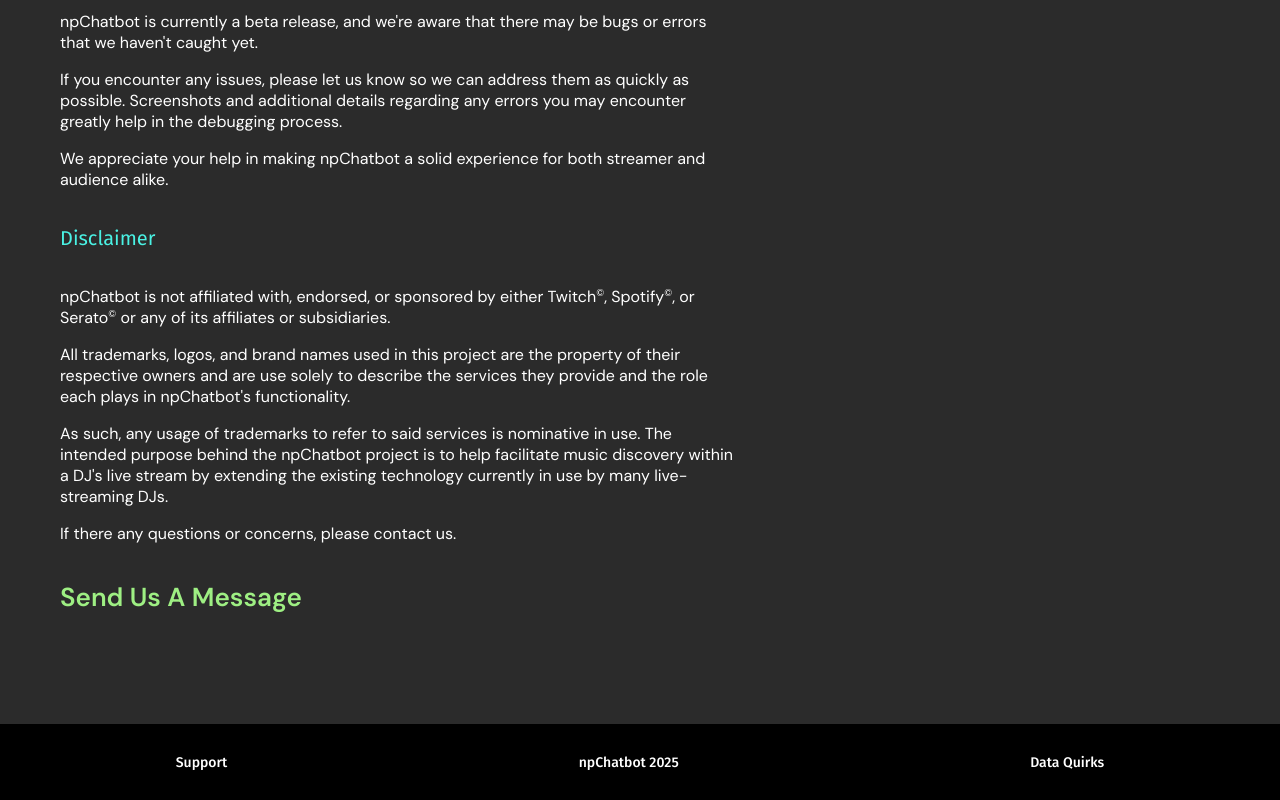
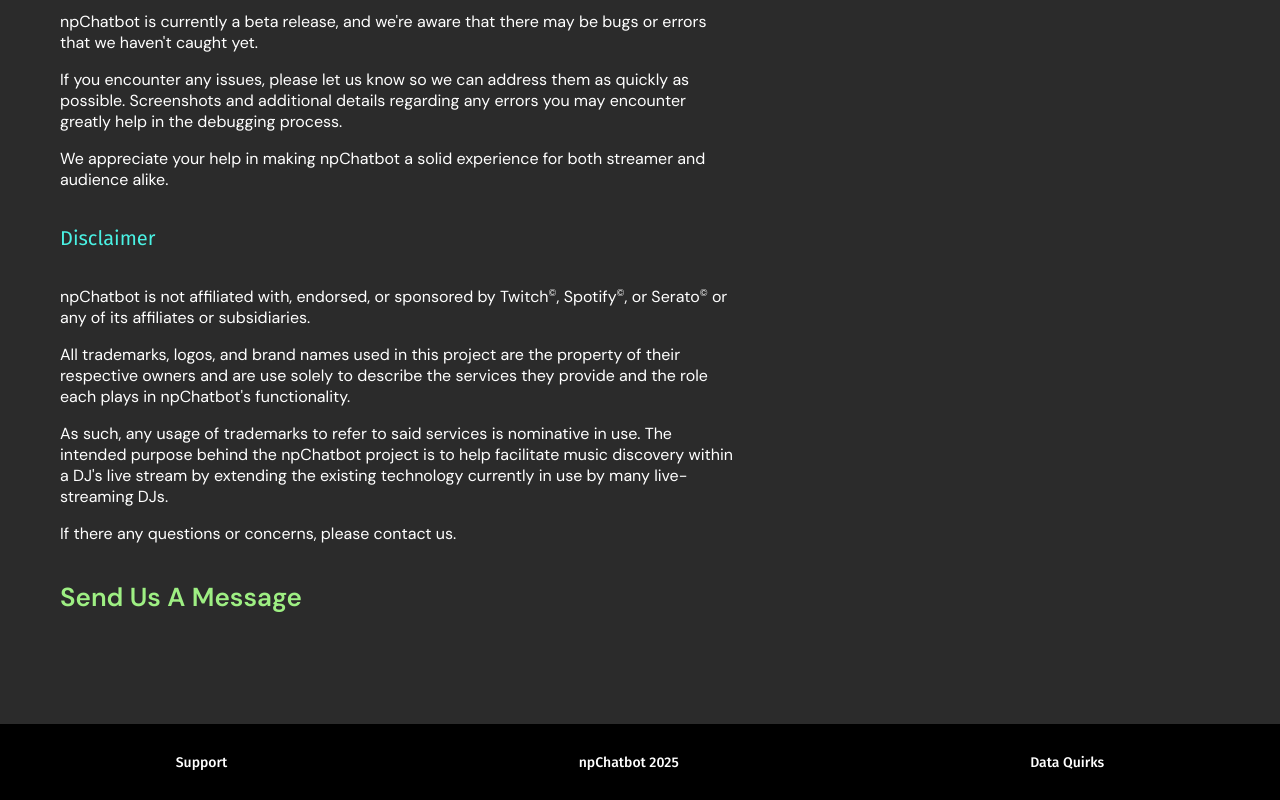
Before and after one commit to marcusmcb/np-chatbot-site, a React (Create React App) app: page /feedback in a window 1280 px wide. Shown: the part 630-1430 px from the top of the page. Built offline with nearby package versions, Linux system fonts and the light colour scheme.

Commit message:
fixed grammar in disclaimer

```diff
--- a/src/pages/feedback/FeedbackPage.tsx
+++ b/src/pages/feedback/FeedbackPage.tsx
@@ -51,8 +51,7 @@ const FeedbackPage = (): JSX.Element => {
 			<div className='feedback-page-container'>
 				<div className='feedback-page-item'>
 					<p>
-						npChatbot is not affiliated with, endorsed, or sponsored by either
-						Twitch<IconSpan/>, Spotify<IconSpan/>, or Serato<IconSpan/> or any of its affiliates or subsidiaries.
+						npChatbot is not affiliated with, endorsed, or sponsored by Twitch<IconSpan/>, Spotify<IconSpan/>, or Serato<IconSpan/> or any of its affiliates or subsidiaries.
 					</p>
 					<p>
 						All trademarks, logos, and brand names used in this project are the
```
